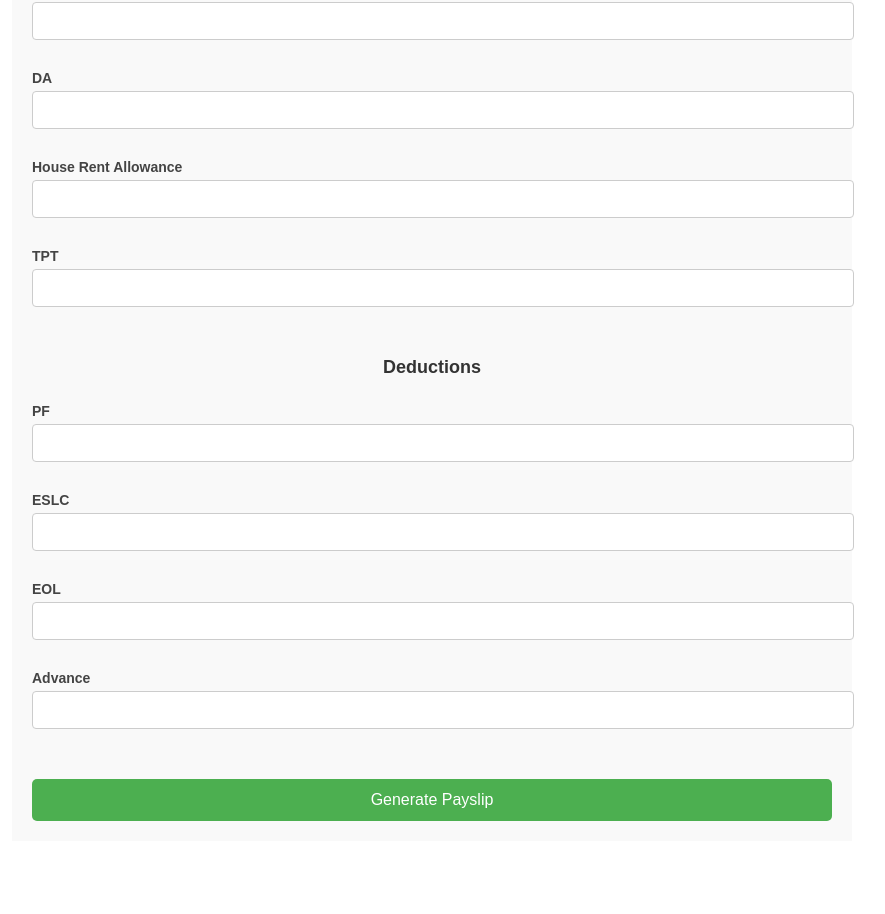
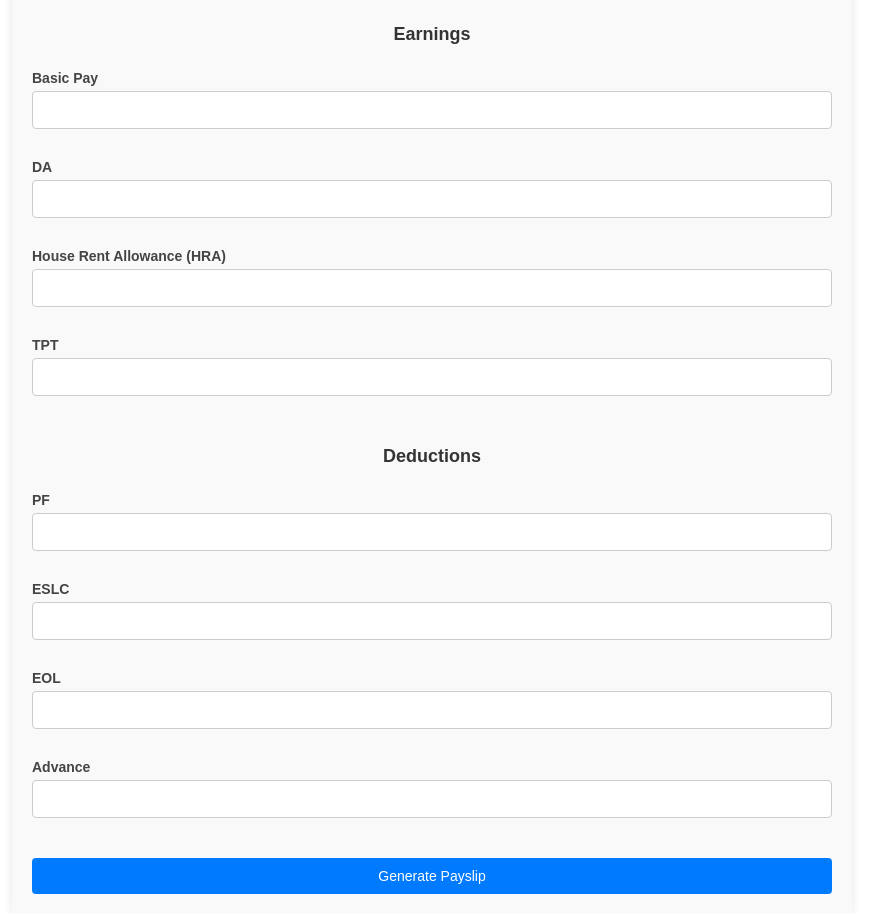
Before and after one commit to adarshkumar790/feefrontend, a React (Create React App) app: page /salary in a window 1280 px wide. Shown: the part 440-1354 px from the top of the page, without its empty margins (208-1093 px from the left). Before the commit the page ends 1281 px from the top, so only its background shows below. Built offline with nearby package versions, Linux system fonts and the light colour scheme.

Commit message:
first commit

```diff
--- a/src/pages/SalarySlip.js
+++ b/src/pages/SalarySlip.js
@@ -5,9 +5,8 @@ function SalarySlip() {
   const [formData, setFormData] = useState({
     name: '',
     designation: '',
-    // department: '',
     dateOfJoining: '',
-    // payPeriod: '',
+    month: '',
     workedDays: '',
     basicPay: '',
     da: '',
@@ -20,6 +19,7 @@ function SalarySlip() {
   });
 
   const [showPayslip, setShowPayslip] = useState(false);
+  const [receiptNumber, setReceiptNumber] = useState('');
 
   const handleChange = (e) => {
     setFormData({ ...formData, [e.target.name]: e.target.value });
@@ -28,6 +28,9 @@ function SalarySlip() {
   const handleSubmit = (e) => {
     e.preventDefault();
     setShowPayslip(true);
+
+    const generatedReceiptNumber = `RCP-${Date.now()}-${Math.floor(Math.random() * 1000)}`;
+    setReceiptNumber(generatedReceiptNumber);
   };
 
   const totalEarnings =
@@ -43,6 +46,26 @@ function SalarySlip() {
     parseFloat(formData.advance || 0);
 
   const netPay = totalEarnings - totalDeductions;
+
+  const handleReset = () => {
+    setShowPayslip(false);
+    setReceiptNumber('');
+    setFormData({
+      name: '',
+      designation: '',
+      dateOfJoining: '',
+      month: '',
+      workedDays: '',
+      basicPay: '',
+      da: '',
+      hra: '',
+      tpt: '',
+      pfa: '',
+      eslc: '',
+      eol: '',
+      advance: '',
+    });
+  };
 
   return (
     <div className={styles.container}>
@@ -79,122 +102,77 @@ function SalarySlip() {
               required
             />
           </div>
-          {/* <div>
-            <label>Pay Period</label>
-            <input
-              type="text"
-              name="payPeriod"
-              value={formData.payPeriod}
+          <div>
+            <label>Month</label>
+            <select
+              name="month"
+              value={formData.month}
               onChange={handleChange}
               required
-            />
-          </div> */}
-          {/* <div>
-            <label>Worked Days</label>
-            <input
-              type="number"
-              name="workedDays"
-              value={formData.workedDays}
-              onChange={handleChange}
-              required
-            />
-          </div> */}
+            >
+              <option value="">Select Month</option>
+              {['January', 'February', 'March', 'April', 'May', 'June', 'July', 'August', 'September', 'October', 'November', 'December'].map((month) => (
+                <option key={month} value={month}>{month}</option>
+              ))}
+            </select>
+          </div>
 
           {/* Earnings Section */}
           <h2>Earnings</h2>
-          <div>
-            <label>Basic Pay</label>
+          {['Basic Pay', 'DA', 'House Rent Allowance (HRA)', 'TPT'].map((label) => (
+            <div key={label}>
+              <label>{label}</label>
               <input
                 type="number"
-              name="basicPay"
-              value={formData.basicPay}
+                name={label === 'Basic Pay' ? 'basicPay' : label.toLowerCase().replace(/ /g, '')}
+                value={formData[label === 'Basic Pay' ? 'basicPay' : label.toLowerCase().replace(/ /g, '')]}
                 onChange={handleChange}
                 required
+                min="0"
+                step="0.01"
               />
             </div>
-          <div>
-            <label>DA</label>
-            <input
-              type="number"
-              name="da"
-              value={formData.da}
-              onChange={handleChange}
-              required
-            />
-          </div>
-          <div>
-            <label>House Rent Allowance</label>
-            <input
-              type="number"
-              name="hra"
-              value={formData.hra}
-              onChange={handleChange}
-              required
-            />
-          </div>
-          <div>
-            <label>TPT</label>
-            <input
-              type="number"
-              name="tpt"
-              value={formData.tpt}
-              onChange={handleChange}
-              required
-            />
-          </div>
+          ))}
 
           {/* Deductions Section */}
           <h2>Deductions</h2>
-          <div>
-            <label>PF</label>
+          {['PF', 'ESLC', 'EOL', 'Advance'].map((label) => (
+            <div key={label}>
+              <label>{label}</label>
               <input
                 type="number"
-              name="pfa"
-              value={formData.pfa}
+                name={label.toLowerCase()}
+                value={formData[label.toLowerCase()]}
                 onChange={handleChange}
                 required
+                min="0"
+                step="0.01"
               />
             </div>
-          <div>
-            <label>ESLC</label>
-            <input
-              type="number"
-              name="eslc"
-              value={formData.eslc}
-              onChange={handleChange}
-              required
-            />
-          </div>
-          <div>
-            <label>EOL</label>
-            <input
-              type="number"
-              name="eol"
-              value={formData.eol}
-              onChange={handleChange}
-              required
-            />
-          </div>
-          <div>
-            <label>Advance</label>
-            <input
-              type="number"
-              name="advance"
-              value={formData.advance}
-              onChange={handleChange}
-              required
-            />
-          </div>
+          ))}
 
           <button type="submit">Generate Payslip</button>
         </form>
       ) : (
         <div className={styles.payslip}>
-          <h3>N.N.GHOSH SANATAN TEACHERS TRAINING COLLEGE
-          SANATAN ROAD, JAMUARY, KANKE, RANCHI-834006(JHARKHAND)</h3>
-          <h3>Mob:-</h3>
-          <div></div>
-          <p>Month</p>
+          {/* College Name and Address */}
+          <div className={styles.header}>
+            <h3>N.N.GHOSH SANATAN TEACHERS TRAINING COLLEGE</h3>
+            <p>SANATAN ROAD, JAMUARY, KANKE, RANCHI-834006 (JHARKHAND)</p>
+            <p>Mob:-06512913165</p>
+          </div>
+
+          {/* Displaying the Receipt Number and Selected Month */}
+          <div className={styles.monthContainer}>
+            <div className={styles.receiptNumber}>
+              <strong>Receipt No:</strong> {receiptNumber}
+            </div>
+            <div className={styles.month}>
+              <strong>Month:</strong> {formData.month}
+            </div>
+          </div>
+
+          {/* Employee Information Table */}
           <table className={styles.payslipTable}>
             <thead>
               <tr>
@@ -214,10 +192,6 @@ function SalarySlip() {
                 <td><strong>Date of Joining</strong></td>
                 <td>{formData.dateOfJoining}</td>
               </tr>
-              {/* <tr>
-                <td><strong>Worked Days</strong></td>
-                <td>{formData.workedDays}</td>
-              </tr> */}
             </tbody>
           </table>
 
@@ -234,19 +208,27 @@ function SalarySlip() {
             <tbody>
               <tr>
                 <td>Basic Pay</td>
-                <td>{formData.basicPay}</td>
+                <td>{parseFloat(formData.basicPay).toFixed(2)}</td>
                 <td>PF</td>
-                <td>{formData.pfa}</td>
+                <td>{parseFloat(formData.pfa).toFixed(2)}</td>
               </tr>
               <tr>
+                <td>DA</td>
+                <td>{parseFloat(formData.da).toFixed(2)}</td>
                 <td>ESLC</td>
-                <td>{formData.eslc}</td>
-                <td>EOL</td>
-                <td>{formData.eol}</td>
+                <td>{parseFloat(formData.eslc).toFixed(2)}</td>
               </tr>
               <tr>
+                <td>House Rent Allowance (HRA)</td>
+                <td>{parseFloat(formData.hra).toFixed(2)}</td>
+                <td>EOL</td>
+                <td>{parseFloat(formData.eol).toFixed(2)}</td>
+              </tr>
+              <tr>
+                <td>TPT</td>
+                <td>{parseFloat(formData.tpt).toFixed(2)}</td>
                 <td>Advance</td>
-                <td>{formData.advance}</td>
+                <td>{parseFloat(formData.advance).toFixed(2)}</td>
               </tr>
               <tr>
                 <td><strong>Total Earnings</strong></td>
@@ -254,24 +236,14 @@ function SalarySlip() {
                 <td><strong>Total Deductions</strong></td>
                 <td><strong>{totalDeductions.toFixed(2)}</strong></td>
               </tr>
-            </tbody>
-          </table>
-
-          {/* Net Pay Section */}
-          <table className={styles.payslipTable}>
-            <tbody>
               <tr>
-                <td><strong>Net Pay</strong></td>
-                <td><strong>₹{netPay.toFixed(2)}</strong></td>
+                <td colSpan="3"><strong>Net Pay</strong></td>
+                <td><strong>{netPay.toFixed(2)}</strong></td>
               </tr>
             </tbody>
           </table>
 
-          <div className={styles.footerNote}>
-            This is a system-generated payslip.
-          </div>
-
-          <button onClick={() => setShowPayslip(false)}>Back to Form</button>
+          <button onClick={handleReset}>Reset</button>
         </div>
       )}
     </div>
--- a/src/pages/SalarySlip.module.css
+++ b/src/pages/SalarySlip.module.css
@@ -5,6 +5,7 @@
   padding: 20px;
   font-family: Arial, sans-serif;
   background-color: #f9f9f9;
+  box-shadow: 0 0 10px rgba(0, 0, 0, 0.1);
 }
 
 /* Form styles */
@@ -33,12 +34,19 @@
   color: #444;
 }
 
-  .form input {
+.form input,
+.form select {
   padding: 10px;
   font-size: 14px;
   border: 1px solid #ccc;
   border-radius: 4px;
   width: 100%;
+  box-sizing: border-box;
+}
+
+.form select {
+  appearance: none;
+  background-color: #fff;
 }
 
 button {
@@ -51,31 +59,76 @@
   cursor: pointer;
   width: 100%;
   margin-top: 20px;
+  transition: background-color 0.3s ease;
 }
 
 button:hover {
   background-color: #45a049;
 }
 
-  /* Table styles for the payslip */
+/* Payslip section */
 .payslip {
   background-color: #fff;
   padding: 20px;
-    border: 1px solid #000;
+  border: 2px solid #000;
   border-radius: 8px;
   margin-top: 20px;
 }
 
+.header {
+  text-align: center;
+  margin-bottom: 20px;
+  font-weight: bold;
+}
+
+.header h3 {
+  margin: 0;
+  font-size: 22px;
+  text-transform: uppercase;
+  color: #333;
+}
+
+.monthContainer {
+  display: flex;
+  justify-content: space-between; /* Distribute space between elements */
+  margin-bottom: 20px; /* Space below the month container */
+}
+
+.receiptNumber {
+  text-align: left; /* Align receipt number to the left */
+  font-size: 16px; /* Font size for receipt number */
+}
+
+.header p {
+  margin: 5px 0;
+  font-size: 14px;
+  color: #666;
+  line-height: 1.5;
+}
+
+.monthContainer {
+  display: flex;
+  justify-content: space-between; /* Distribute space between elements */
+  margin-bottom: 20px; /* Space below the month container */
+}
+
+.month {
+  text-align: right;
+  font-size: 16px;
+  margin-bottom: 20px;
+}
+
 .payslipTable {
   width: 100%;
+  margin-bottom: 20px;
   border-collapse: collapse;
-    margin-bottom: 20px;
 }
 
 .payslipTable th, .payslipTable td {
   border: 1px solid #000;
-    padding: 8px;
+  padding: 10px;
   text-align: left;
+  font-size: 14px;
 }
 
 .payslipTable th {
@@ -87,22 +140,26 @@
   font-size: 14px;
 }
 
-  .signatureSection {
-    display: flex;
-    justify-content: space-between;
-    margin-top: 40px;
+.footerNote {
+  margin-top: 10px;
+  font-size: 12px;
+  text-align: center;
+  color: #666;
+  font-style: italic;
 }
 
-  .signatureSection div {
-    width: 45%;
-    text-align: center;
-    border-top: 1px solid #000;
-    padding-top: 5px;
+button {
+  padding: 10px 20px;
+  font-size: 14px;
+  background-color: #007BFF;
+  color: white;
+  border: none;
+  border-radius: 4px;
+  cursor: pointer;
+  margin: 10px auto 0;
+  display: block;
 }
 
-  .footerNote {
-    text-align: center;
-    margin-top: 20px;
-    font-style: italic;
-    font-size: 12px;
+button:hover {
+  background-color: #0056b3;
 }
```
Lines whose indentation alone changed are shown as unchanged.
